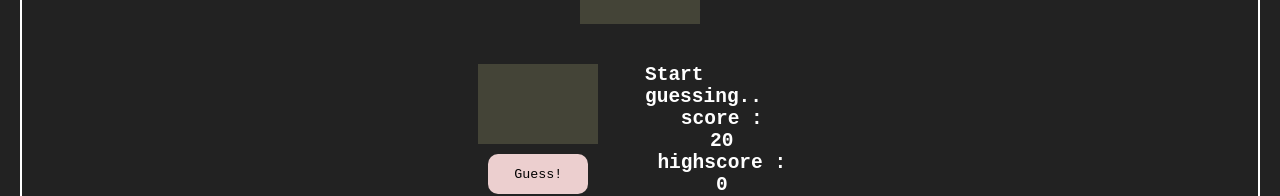
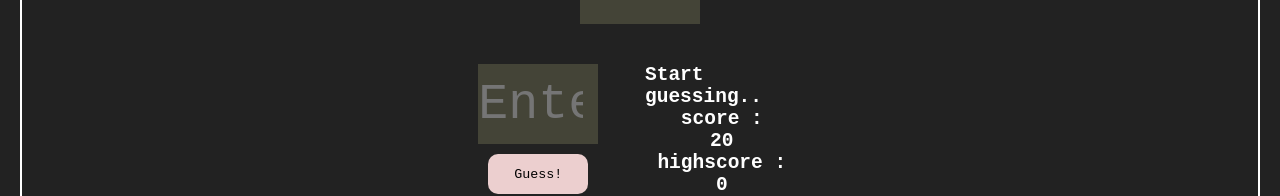
Before and after one commit to Rahul614-design/Guess-my-number, a plain HTML site: page index.html in a window 1280 px wide. Shown: the part 243-439 px from the top of the page. Drawn offline with Linux system fonts and the light colour scheme.

Commit message:
Update index.html

```diff
--- a/index.html
+++ b/index.html
@@ -20,7 +20,7 @@
 </div>
 <div class="bottom division">
     <div class="bottom-left">
-    <input type="number" class="input">
+    <input type="number" class="input" placeholder="Enter">
     <button class="btn guess">Guess!</button></div>
 <div class="bottom-right">
     <h2 class="text">Start guessing..</h2>
```
